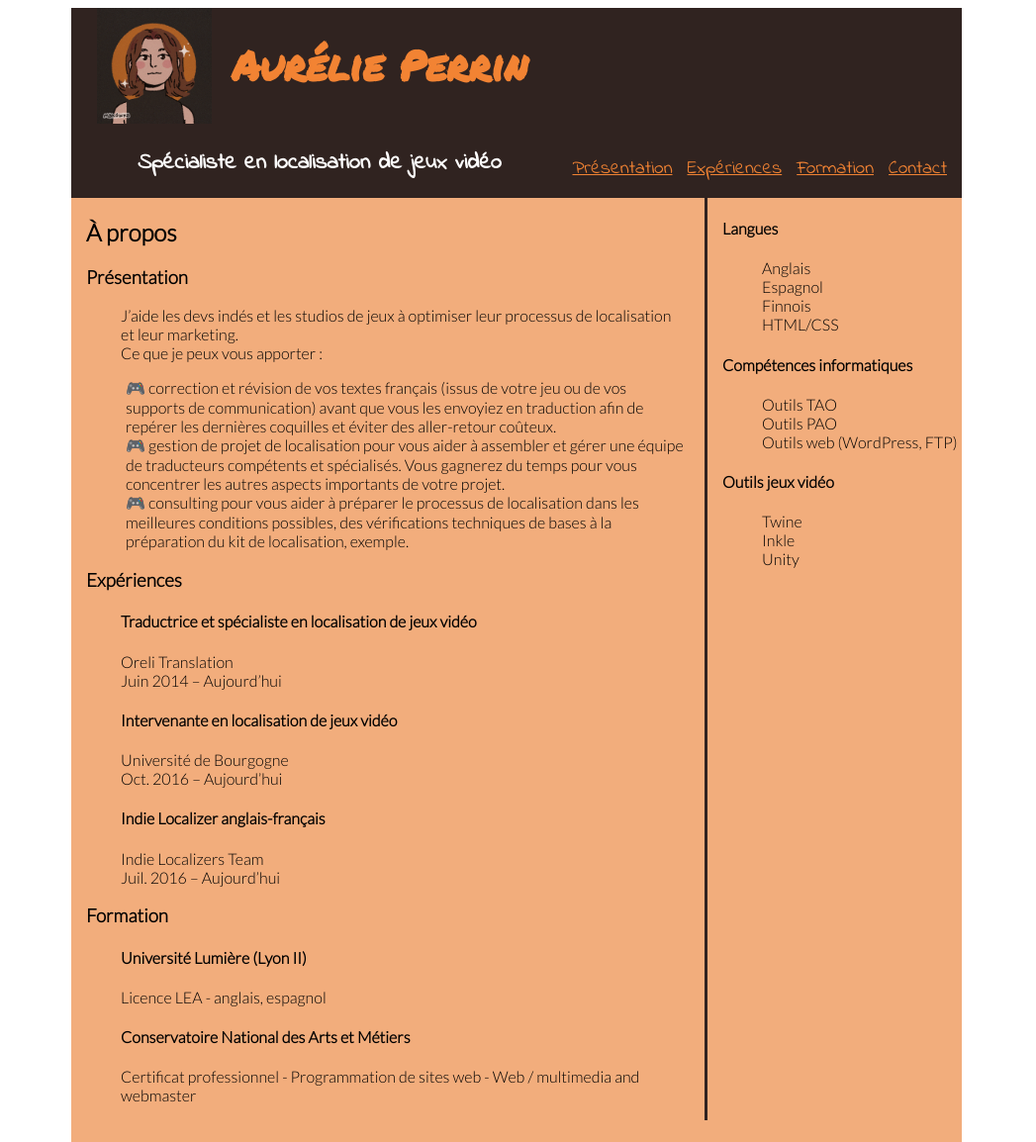
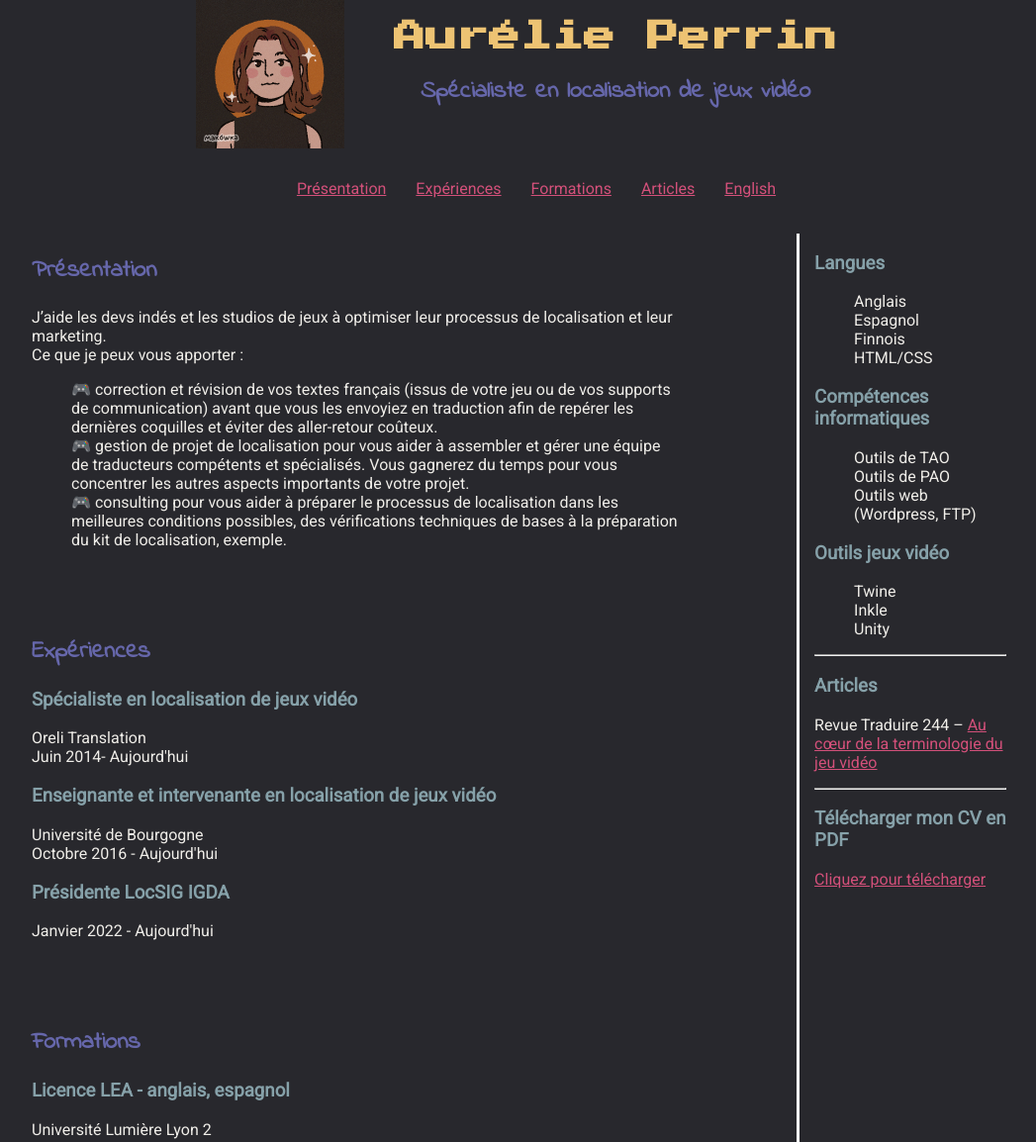
Before and after one commit to OreliTR/orelitr.github.io, a plain HTML site: page index.html in a window 1280 px wide. Shown: the top 1154 px of the page at 99% size, without its empty margins (118-1165 px from the left). Drawn offline with Linux system fonts and the light colour scheme.

Commit message:
Add files via upload

```diff
--- a/index.html
+++ b/index.html
@@ -1,50 +1,65 @@
-<!DOCTYPE html>
-<html lang="fr"> <!-- indiquer que le site est français-->
-<head><!--utile au navigateur et à Google-->
-	<meta charset="utf-8"><!--pour permettre l'affichage des caractères spéciaux et lettres accentuées-->
-	<meta name="description" content="Aurélie Perrin, traduction spécialisée en localisation de jeux vidéo, de l'anglais vers le français. Je propose des services de consulting, de gestion de projet, de localisation, de relecture et correction, d'édition et d'assurance qualité pour la localisation.">
+<!DOCTYPE html> <!--c'est une balise spéciale qui indique le type de document-->
+<html lang="fr"> <!--indique que le site est en français-->
 
-	<link rel="stylesheet" type="text/css" href="style.css">
-	<link rel="preconnect" href="https://fonts.gstatic.com">
-	<link href="https://fonts.googleapis.com/css2?family=Indie+Flower&family=Lato:wght@300&family=Permanent+Marker&display=swap" rel="stylesheet">
+	<head> <!--utile au navigateur et à Google-->
 
-	<title>Aurélie Perrin, spécialiste en localisation de jeux vidéo</title><!-- titre de l'onglet-->
-</head>
+		<meta charset="utf-8"> <!-- permet l'affichage des caractères spéciaux et des lettres accentuées-->
+		<meta name="description" content="Aurélie Perrin, spécialiste et consultante en localisation de jeux vidéo, de l'anglais vers le français."> <!-- la meta description est le paragraphe que vous voyez dans les résultats de recherche Google et qui résume le site-->
 
-<body><!-- ce que le navigateur doit afficher-->
-	<div id="blocpage">
+		<title>Aurélie Perrin - CV</title> <!-- ceci est le titre de l'onglet-->
 
-	<header><!--logo, prénom nom (titre), métier (sous-titre)-->
+		<link rel="stylesheet" href="style.css">
 
-		<div id="titreprincipal">
+		<link rel="preconnect" href="https://fonts.googleapis.com">
+		<link rel="preconnect" href="https://fonts.gstatic.com" crossorigin>
+		<link href="https://fonts.googleapis.com/css2?family=Indie+Flower&family=Press+Start+2P&family=Roboto&display=swap" rel="stylesheet">
 
-			<div id="logo">
-				<img src="img\cassa2.png" alt="logo d'Aurélie Perrin, traductrice de jeux vidéo"/>
-				<h1>Aurélie Perrin</h1>
-			</div>
+	</head> <!-- ferme la balise head du début -->
 
-			<h2>Spécialiste en localisation de jeux vidéo</h2>
+	<body>
+		<!-- on place les balises de niveau 2 ici, car c'est là que ce trouve le contenu à
+		afficher dans le navigateur -->
 
-		</div>
 
-		<nav>
-			<ul>
-				<li><a href="#me">Présentation</a></li>
-				<li><a href="#xp">Expériences</a></li>
-				<li><a href="#tuto">Formation</a></li>
-				<li><a href="#contact">Contact</a></li>
+		<header class="menu-container"> <!-- en-tête de la page qui contiendra le logo + titre 1 + sous-titre ou titre 2 -->
+
+			<div class="menu"> <!-- SESSION 4 on rajoute une balise "vide de sens" div pour la mise en page, comprend : [[IMG + [H1 +H2]] + NAVIGATION] -->
+
+					<div class="top-header"> <!-- on regroupe [IMG + [H1+H2]] -->
+						<img src="img/cassa2.png" alt="Avatar style manga sur fond noir" id="pp"> <!-- image principale, photo ou logo -->
+
+						<div class="titles"> <!-- SESSION 4 on regroupe H1 et H2 -->
+							<h1>Aurélie Perrin</h1> <!-- titre de mon CV -->
+
+							<h2>Spécialiste en localisation de jeux vidéo</h2> <!-- sous-titre -->
+						</div> <!-- fin de TITLES -->
+					</div> <!-- fin de TOP-HEADER -->
+
+				<nav> <!-- bloc pour indiquer les liens de navigation de la page -->
+
+					<ul><!-- liste à puce pour afficher les liens de la page -->
+						<li><a href="#presentation">Présentation</a></li> <!-- lien pour accéder à la section Présentation -->
+						<li><a href="#experience">Expériences</a></li> <!-- lien pour accéder à la section Expériences -->
+						<li><a href="#formations">Formations</a></li>  <!-- lien pour accéder à la section Formations -->
+						<li><a href="#articles">Articles</a></li> <!-- lien pour accéder à la section Articles -->
+						<li><a href="english.html">English</a></li> <!-- lien pour accéder à la page en anglais -->
 					</ul>
+
 				</nav>
-	</header>
 
-	<section><!--texte-->
+			</div> <!-- fin de MENU-->
 
-		<div id="contenu">
-		<h2>À propos</h2>
+		</header> <!-- fin de HEADER MENU-CONTAINER -->
 
-		<h3 id="me">Présentation</h3>
 
-		<p>J’aide les devs indés et les studios de jeux à optimiser leur processus de localisation et leur marketing.<br>Ce que je peux vous apporter :<br>
+		<main><!--section principale -->
+
+			<div class="bloc1">
+			<section> <!-- section À propos -->
+				<h2 id="presentation">Présentation</h2> <!-- j'ai rajouté un id pour faire une ancre depuis le menu tout en haut pour amener les visiteurs ici en un clic -->
+
+					<p>J’aide les devs indés et les studios de jeux à optimiser leur processus de localisation et leur marketing.<br>
+					Ce que je peux vous apporter :
 						<ul>
 							<li>🎮 correction et révision de vos textes français (issus de votre jeu ou de vos supports de communication) avant que vous les envoyiez en traduction afin de repérer les dernières coquilles et éviter des aller-retour coûteux.</li>
 							<li>🎮 gestion de projet de localisation pour vous aider à assembler et gérer une équipe de traducteurs compétents et spécialisés. Vous gagnerez du temps pour vous concentrer les autres aspects importants de votre projet.</li>
@@ -52,28 +67,44 @@
 						</ul>
 					</p>
 
-		<h3 id="xp">Expériences</h3>
-			<h4>Traductrice et spécialiste en localisation de jeux vidéo</h4>
-			<p>Oreli Translation<br>Juin 2014 – Aujourd’hui</p>
-
-			<h4>Intervenante en localisation de jeux vidéo</h4>
-			<p>Université de Bourgogne<br>Oct. 2016 – Aujourd’hui</p>
-
-			<h4>Indie Localizer anglais-français</h4>
-			<p>Indie Localizers Team<br>Juil. 2016 – Aujourd’hui</p>
+			</section>
 
 
-		<h3 id="tuto">Formation</h3>
+			<section> <!-- section Expériences -->
+				<h2 id="experience">Expériences</h2> <!-- j'ai rajouté un id pour faire une ancre depuis le menu tout en haut pour amener les visiteurs ici en un clic -->
 
-			<h4>Université Lumière (Lyon II)</h4>
-			<p>Licence LEA - anglais, espagnol</p>
+					<h3>Spécialiste en localisation de jeux vidéo</h3>
+						<p>Oreli Translation<br>Juin 2014- Aujourd'hui</p>
 
-			<h4>Conservatoire National des Arts et Métiers</h4>
-			<p>Certificat professionnel - Programmation de sites web - Web / multimedia and webmaster</p>
-		</div>
+					<h3>Enseignante et intervenante en localisation de jeux vidéo</h3>
+						<p>Université de Bourgogne<br>Octobre 2016 - Aujourd'hui</p>
 
-		<aside><!--compétences-->
-			<h4>Langues</h4>
+					<h3>Présidente LocSIG IGDA</h3>
+						<p>Janvier 2022 - Aujourd'hui</p>
+
+			</section>
+
+
+			<section> <!--section Formations -->
+				<h2 id="formations">Formations</h2> <!-- j'ai rajouté un id pour faire une ancre depuis le menu tout en haut pour amener les visiteurs ici en un clic -->
+
+					<h3>Licence LEA - anglais, espagnol</h3>
+						<p>Université Lumière Lyon 2</p>
+
+					<h3>Programmation de sites web - Web / multimedia and webmaster</h3>
+						<p>Conservatoire National des Arts et Métiers - Certificat professionnel</p>
+
+					<h3>Sous-titrage</h3>
+						<p>Formation organisée par la SFT</p>
+
+					<h3>Copywriting</h3>
+						<p>Formation continue en ligne</p>
+
+			</section>
+			</div>	<!-- fin de BLOC 1-->
+
+			<aside> <!-- colonne placée à droite ou à gauche avec des infos complémentaires -->
+				<h3>Langues</h3>
 					<ul>
 						<li>Anglais</li>
 						<li>Espagnol</li>
@@ -81,39 +112,58 @@
 						<li>HTML/CSS</li>
 					</ul>
 
-			<h4>Compétences informatiques</h4>
+				<h3>Compétences informatiques</h3>
 					<ul>
-				<li>Outils TAO</li>
-				<li>Outils PAO</li>
-				<li>Outils web (WordPress, FTP)</li>
+						<li>Outils de TAO</li>
+						<li>Outils de PAO</li>
+						<li>Outils web (Wordpress, FTP)</li>
 					</ul>
 
-			<h4>Outils jeux vidéo</h4>
+				<h3>Outils jeux vidéo</h3>
 					<ul>
 						<li>Twine</li>
 						<li>Inkle</li>
 						<li>Unity</li>
 					</ul>
-		</aside>
 
-	</section>
+					<hr> <!--ligne horizontale -->
 
-	<footer><!--infos de contact-->
-		<p>Contactez-moi par email<br><br><a href="mailto:aurelie@orelitranslation.com">Email</a></p>
+				<h3 id="articles">Articles</h3> <!-- j'ai rajouté un id pour faire une ancre depuis le menu tout en haut pour amener les visiteurs ici en un clic -->
+					<p>Revue Traduire 244 – <a href="https://journals.openedition.org/traduire/2285" title="Revue de la SFT" target="_blank">Au cœur de la terminologie du jeu vidéo</a></p>
+				<!-- ce lien renvoie vers une page externe -->
 
-		<div id="social">
-		<p>Réseaux sociaux
-			<ul>
-				<li><a target="_blank" href="https://twitter.com/oreli_L10N">Twitter</a></li>
-				<li><a target="_blank" href="https://www.linkedin.com/in/aureliejperrin-game-localization/">LinkedIn</a></li>
-			</ul>
+					<hr> <!--ligne horizontale -->
+
+				<h3>Télécharger mon CV en PDF</h3>
+					<p><a href="doc/CV_AureliePerrin_English-FrenchVideogameLocalization_2022.pdf" title="mon CV">Cliquez pour télécharger</a></p>
+
+			</aside> <!-- rajouter mes textes écrits ou juste un lien vers mon article -->
+
+
+		</main>
+		<hr> <!--ligne horizontale -->
+
+		<footer> <!-- pied de page avec les informations de contact et un retour en haut de la page -->
+
+			<div class="blocf1">
+				<p>Contactez-moi<br><br>
+					<a href="mailto:aurelie@orelitranslation.com" title="Cliquez pour m'envoyer un e-mail">E-mail</a>
 				</p>
 			</div>
 
-		<div id="top"><p>Navigation<br><br><a href="#">Haut de page</a></p>
+			<div class="blocf2">
+				<p>Réseaux sociaux<br><br>
+					<a href="https://twitter.com/oreli_L10N" target="_blank">Twitter</a><br>
+					<a href="https://www.linkedin.com/in/aureliejperrin-game-localization/" target="_blank">LinkedIn</a>
+				</p>
+			</div> <!-- fin de BLOCF2 -->
+
+			<div class="blocf3">
+				<p>Navigation<br><br><a href="#">Haut de page</a></p>
 			</div>
 
 		</footer>
-</div>
+
 	</body>
-</html>
+
+</html> <!-- ferme la balise html du début -->
--- a/style.css
+++ b/style.css
@@ -1,126 +1,128 @@
-body
+body /*ici on indique l'élément à modifier, soit tout ce qui est dans body*/
 {
-	font-family: 'Lato', sans-serif;
-}
-
-#blocpage
-{
-	width: 900px;
+	background-color: #28282d; /*pantone anthracite 19-4007 */
+	font-family: 'Roboto', sans-serif; /* je veux Roboto, sinon une police sans serif */
+	width: 1000px;
 	margin: auto;
 }
 
-header
+.menu-container /* on met en page le bloc général ayant la class menu-container */
 {
-	background-color: #302320;
-	display: flex;
-	justify-content: space-between;
-	align-items: flex-end;
+	/*background-color: blue; /*retirez les commentaires de cette ligne pour afficher le bloc en bleu*/
+	display: flex; /* on indique qu'on veut utiliser la méthode flex */
+	justify-content: center; /* on centre l'affichage des éléments dans le bloc */
 }
 
-#titreprincipal
+
+.menu /* bloc comprenant img, h1, h2, nav*/
+{
+	display: flex; /* on active flex */
+	justify-content: space-around; /* ici on joue sur la disposition des éléments */
+	flex-direction: column; /* on veut afficher les différents blocs les uns en dessous des autres */
+	align-items: center; /* ici on veut que les éléments soient alignés sur la même ligne*/
+}
+
+.top-header
 {
 	display: flex;
-	flex-direction: column;
 	justify-content: center;
-	align-items: center;
 }
 
-#logo
+.titles
 {
-	display: flex;
-	flex-direction: row;
-	justify-content: center;
-	align-items: center;
-	margin-bottom: 5px;
+	margin-left: 50px; /* je décolle les titres de l'image */
+	text-align: center; /* pour centrer les titres l'un sous l'autre */
 }
 
-#logo img
+#pp /*SESSION 4 taille de l'image */
 {
-	width: 25%;
-	height: 25%;
-	padding-left: 20px;
+	width: 15%; /*pas de height */
 }
 
-header h1
+
+
+h1 /*on veut modifier le titre h1 */
 {
-	color: #F28333;
-	font-size: 2.6em;
-	font-family: 'Permanent Marker', cursive;
-	margin: 0 0 0 20px;
+	color: #EDC373; /* Pantone 13-0932 Tcx Cornsilk Color */
+	font-family: 'Press Start 2P', cursive; /* je veux Press Start 2P, sinon une police dite cursive */
 }
 
-header h2
+h2 /*on veut modifier les titres h2 */
 {
-	color: #ffffff;
-	font-size: 1.4em;
-	font-family: 'Indie Flower', cursive;
-	padding-left: 35px;
+	color: #6667AB; /* Ppantone Veri Peri */
+	font-family: 'Indie Flower', cursive; /* je veux Indie Flower, sinon une police dite cursive */
 }
 
-nav ul
+nav ul /* SESSION 4 on masque les puces de la liste à puces */
 {
 	list-style-type: none;
-	display: flex;
+	display: flex; /* on aligne les liens à l'horizontale */
 }
 
 nav li
 {
-	font-family: 'Indie Flower', cursive;
-	font-size: 1.2em;
-	margin-right: 15px;
+	margin: 15px; /* on ajoute de l'espace entre les différents éléments de la liste pour que ce soit lisible */
 }
 
-nav a
+
+h3 /*on veut modifier TOUS les titres h3 */
 {
-	color: #F28333;
+	color: #86A1A9; /* Pantone 16-4411 Tcx Tourmaline Color */
 }
 
-nav a:hover
+p /*on veut modifier TOUS les paragraphes */
 {
-	color: #9B84F0;
+	color: #f0eee9; /*Pantone 11-4201 Tcx Cloud Dancer*/
 }
 
-section h1, h2, h3
+ul
 {
-	font-weight: bold;
+	color: #f0eee9; /*Pantone 11-4201 Tcx Cloud Dancer*/
 }
 
-section h3
+a /*on veut modifier TOUS les liens */
 {
-	font-style: underline;
+	color: #D3507A; /*Pantone 18-2133 Tcx Pink Flambé Color*/
+}
+
+a:hover /*hover indique "au survol du curseur de la souris */
+{
+	color: #EDC373; /* je veux que mes liens aient une autre couleur au survol */
+}
+
+
+main
+{
+	/*background-color: blueviolet; /* ceci est ma couleur de test pour voir les effets
+	de mes modifications sur le bloc main*/
+	display: flex; /* pour passer le aside sur la droite */
+	padding: 5px;
+}
+
+.bloc1
+{
+	/*background-color: red; /*couleur de test*/
+	margin-right: 20px;
 }
 
 section
 {
-	display: flex;
-	background-color: #F2AD7C;
+	/*background-color: gray; /* couleur de test */
+	padding-left: 5px;
+	padding-right: 100px;
 	padding-bottom: 50px;
 }
 
-#contenu
-{
-	flex: 3;
-	margin-right: 20px;
-	font-size: 1em;
-	padding-left: 15px;
-}
-
-#contenu ul
+section ul
 {
 	list-style-type: none;
 }
 
-#contenu h4, p
-{
-	padding-left: 35px;
-}
-
 aside
 {
-	flex: 1.2;
-	font-size: 1em;
+	/*background-color: green; /* couleur de test */
+	border-left: 3px solid #fff;
 	padding-left: 15px;
-	border-left: 3px solid #302320;
 }
 
 aside ul
@@ -130,28 +132,13 @@ aside ul
 
 footer
 {
-	background-color: #302320;
-	color:#F2AD7C;
+	/*background-color: orange;*/
 	display: flex;
-	flex-direction: row;
 	justify-content: space-around;
-	align-items: center;
 	padding-bottom: 50px;
 }
 
-
-
-footer a
+.blocf1, .blocf2, .blocf3
 {
-	color:#ffffff;
+	text-align: center;
 }
-
-footer a:hover
-{
-	color: #F28333;
-}
-
-footer ul
-{
-	list-style-type: none;
-}
```
Also changed, not shown: 6 other files. Lines whose indentation alone changed are shown as unchanged.
